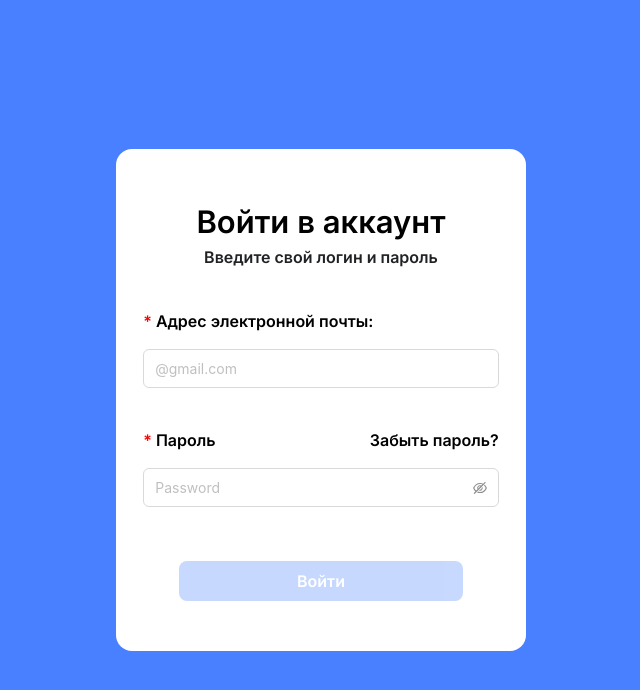
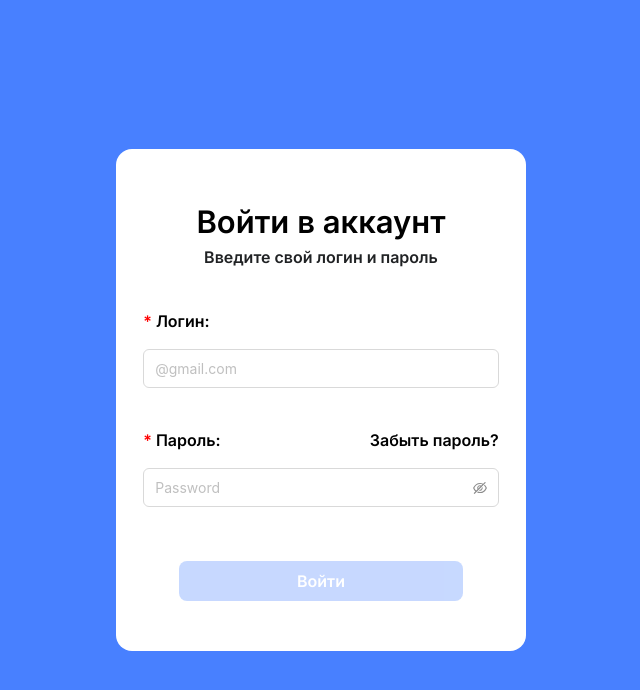
Before and after one commit to ictfaculty/ict-dashboard, a React (Vite) app: page / in a window 1280 px wide. Shown: the top 690 px of the page, without its empty margins (319-959 px from the left). Built offline with nearby package versions, Linux system fonts and the light colour scheme.

Commit message:
update: Login.jsx

```diff
--- a/src/pages/Login.jsx
+++ b/src/pages/Login.jsx
@@ -36,7 +36,7 @@ const Login = () => {
                     <p className='text-[#202224]'>Введите свой логин и пароль</p>
                 </div>
                 <div className="">
-                    <p className='mb-4'><span className='text-[red]'>* </span>Адрес электронной почты:</p>
+                    <p className='mb-4'><span className='text-[red]'>* </span>Логин:</p>
                     <Input
                         placeholder="@gmail.com"
                         className='h-[39px]'
@@ -46,7 +46,7 @@ const Login = () => {
                 </div>
                 <div className="">
                     <div className="flex justify-between items-center">
-                        <p className='mb-4'><span className='text-[red]'>* </span>Пароль</p>
+                        <p className='mb-4'><span className='text-[red]'>* </span>Пароль:</p>
                         <p className='mb-4'>Забыть пароль?</p>
                     </div>
                     <Form.Item
```
